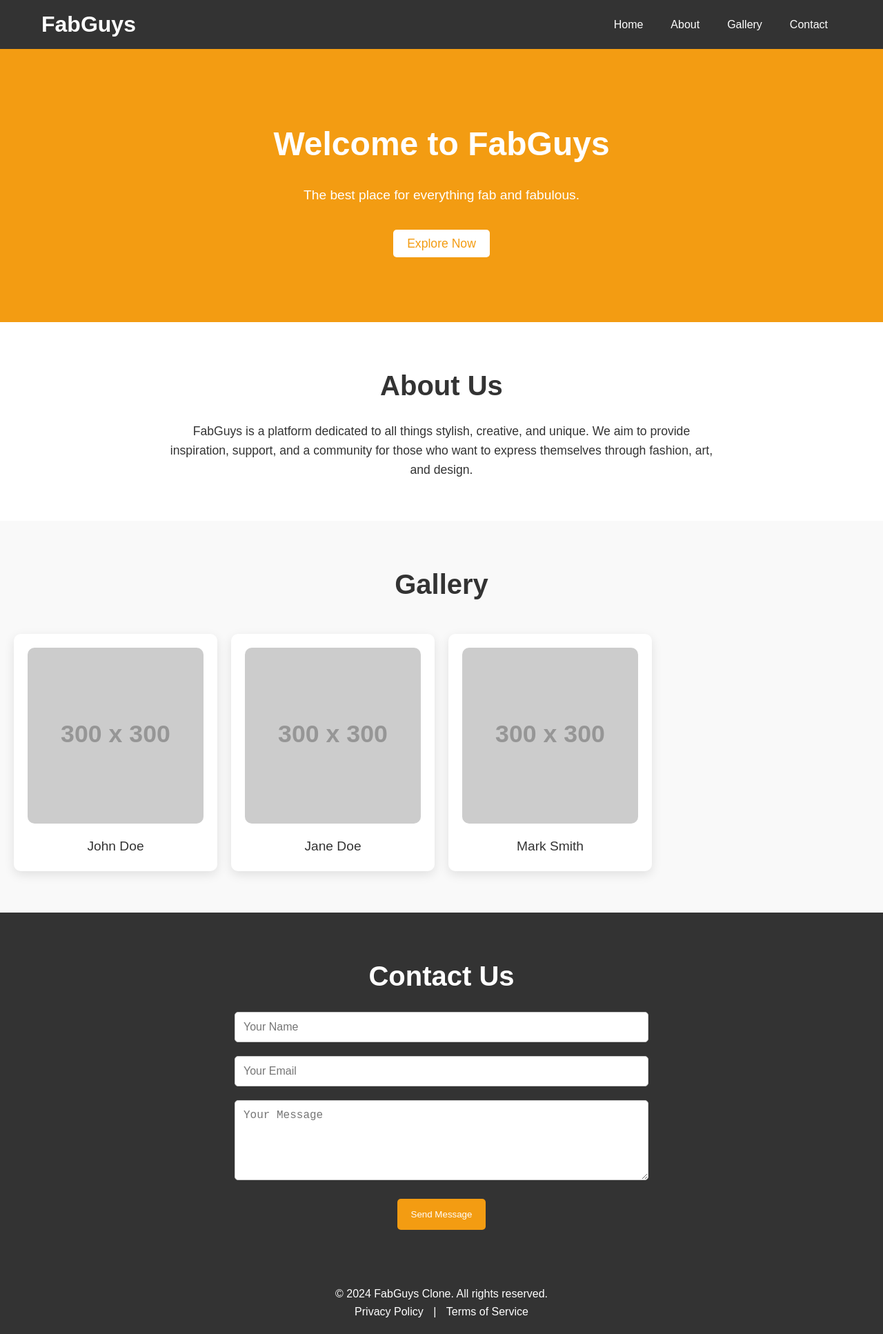
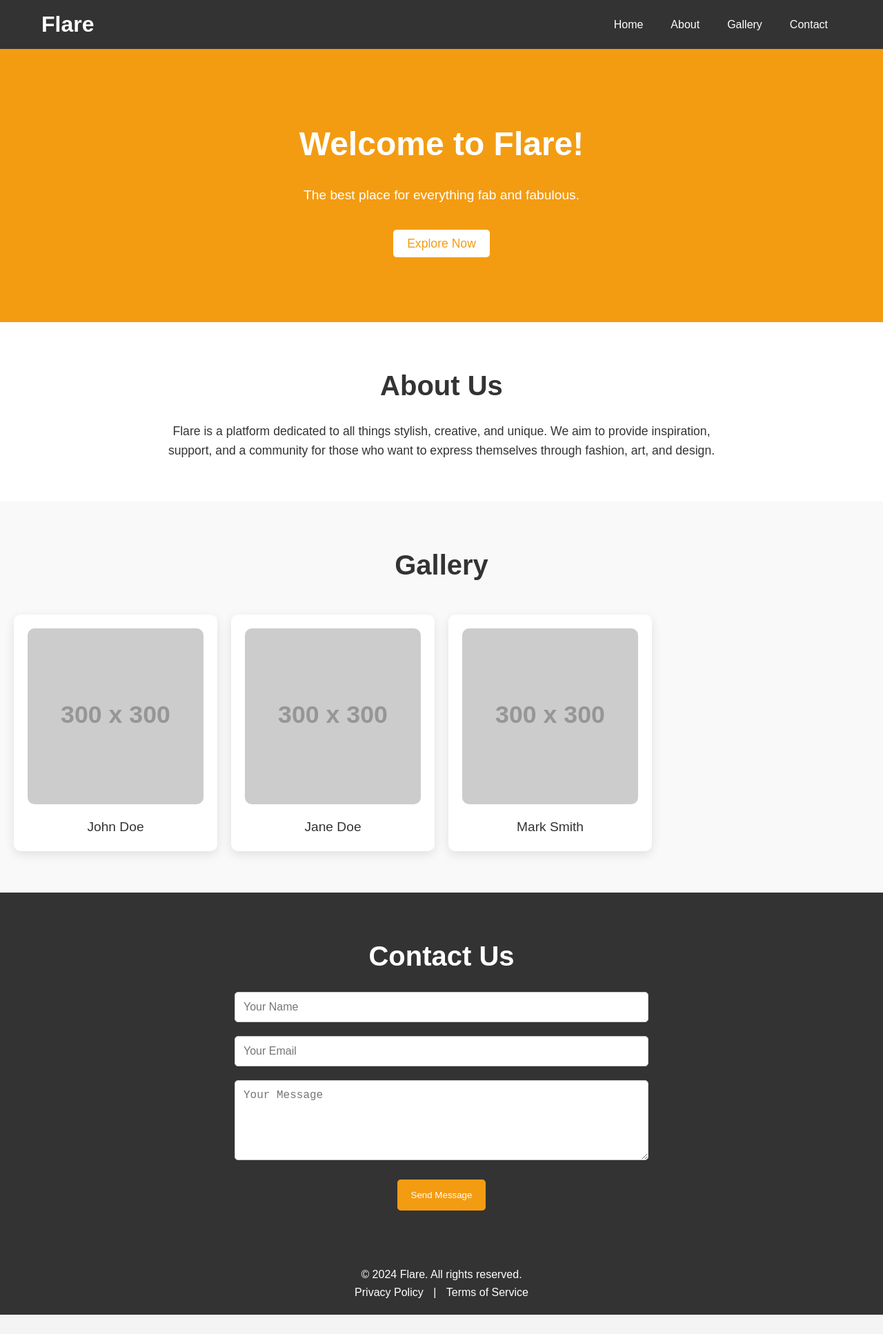
Before and after one commit to Jambates/Jollies, a plain HTML site: page index.html in a window 1280 px wide. Shown: the whole page at 69% size. After the commit the page ends 1906 px from the top, so only its background shows below. Drawn offline with Linux system fonts and the light colour scheme; placeholder pictures from the web are drawn by us.

Commit message:
Update index.html

```diff
--- a/index.html
+++ b/index.html
@@ -4,7 +4,11 @@
   <meta charset="UTF-8">
   <meta name="viewport" content="width=device-width, initial-scale=1.0">
   <meta http-equiv="X-UA-Compatible" content="ie=edge">
-  <title>FabGuys Clone</title>
+  <title>Flare</title>
+  <!-- Google Font for modern typography -->
+  <link href="https://fonts.googleapis.com/css2?family=Inter:wght@400;600&display=swap" rel="stylesheet">
+  <!-- Font Awesome for icons -->
+  <link rel="stylesheet" href="https://cdnjs.cloudflare.com/ajax/libs/font-awesome/6.0.0-beta3/css/all.min.css">
   <link rel="stylesheet" href="styles.css">
 </head>
 <body>
@@ -13,7 +17,7 @@
   <header>
     <nav>
       <div class="logo">
-        <h1>FabGuys</h1>
+        <h1>Flare</h1>
       </div>
       <ul>
         <li><a href="#home">Home</a></li>
@@ -26,7 +30,7 @@
 
   <!-- Home Section (Hero) -->
   <section id="home">
-    <h1>Welcome to FabGuys</h1>
+    <h1>Welcome to Flare!</h1>
     <p>The best place for everything fab and fabulous.</p>
     <a href="#gallery" class="btn">Explore Now</a>
   </section>
@@ -34,7 +38,7 @@
   <!-- About Section -->
   <section id="about">
     <h2>About Us</h2>
-    <p>FabGuys is a platform dedicated to all things stylish, creative, and unique. We aim to provide inspiration, support, and a community for those who want to express themselves through fashion, art, and design.</p>
+    <p>Flare is a platform dedicated to all things stylish, creative, and unique. We aim to provide inspiration, support, and a community for those who want to express themselves through fashion, art, and design.</p>
   </section>
 
   <!-- Gallery Section -->
@@ -69,7 +73,7 @@
 
   <!-- Footer -->
   <footer>
-    <p>&copy; 2024 FabGuys Clone. All rights reserved.</p>
+    <p>&copy; 2024 Flare. All rights reserved.</p>
     <a href="#">Privacy Policy</a> | <a href="#">Terms of Service</a>
   </footer>
 
```
